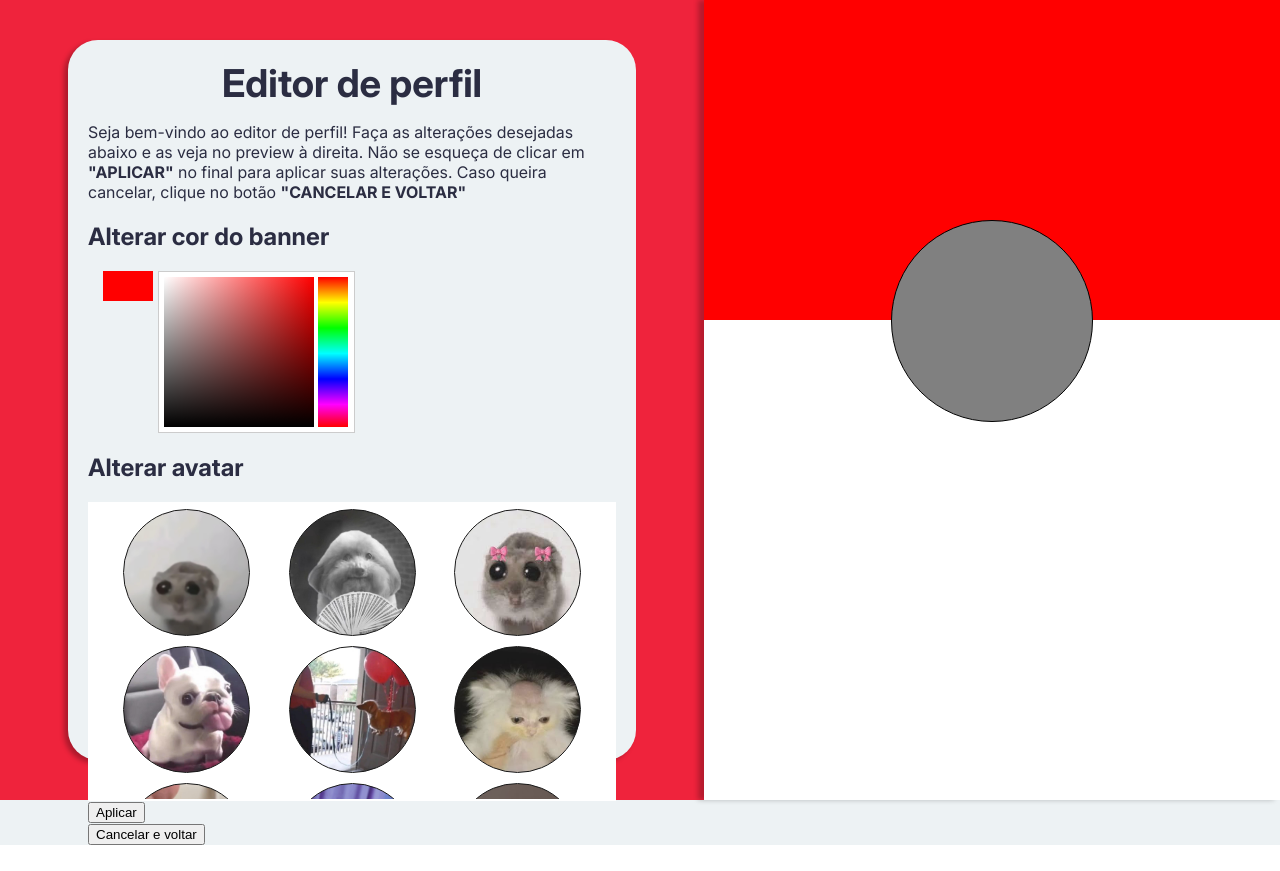
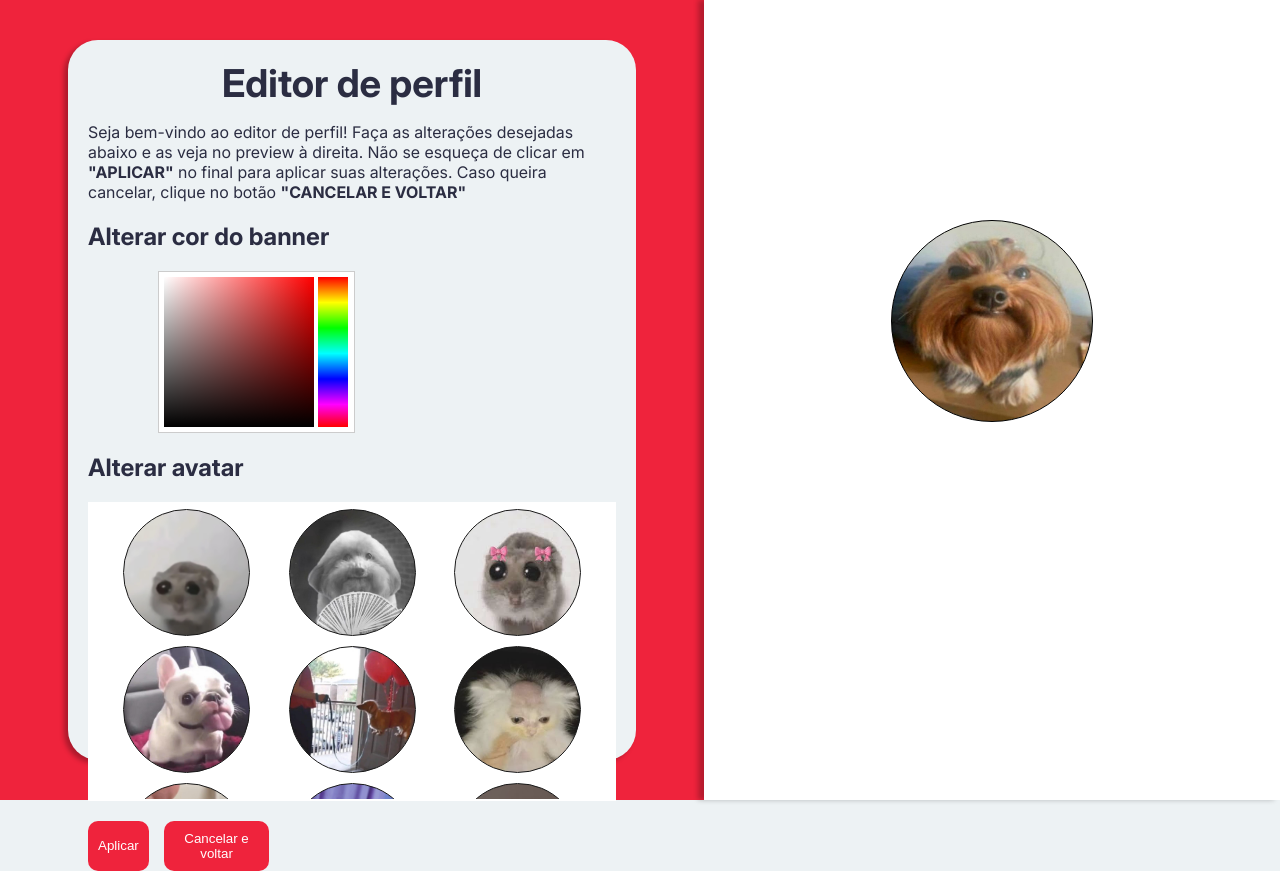
Before and after one commit to Matheus-Forte-Melo/plataforma-ensino, a Django app: page /profile/3/edit in a window 1280 px wide. Before the commit the page ends 845 px from the top, so only its background shows below. Run offline with Django 5.2, Linux system fonts and the light colour scheme; a user stored in the database is signed in; data comes from the database, SQL or seed files in the repository; both versions use the stored data as it was after the commit.

Commit message:
update QoL

```diff
--- a/app_projeto_ensino/models.py
+++ b/app_projeto_ensino/models.py
@@ -10,7 +10,7 @@ class CustomUser(AbstractUser):
     pontuacao = models.IntegerField(default=0, blank=True, null=True)
     fase = models.IntegerField(default=1, blank=True, null=True)
     mundo = models.IntegerField(default=0, blank=True, null=True)
-    cor_perfil = models.TextField(default="rgba(255, 0, 0, 0)", blank=True, null=True)
+    cor_perfil = models.TextField(default="#D90429", blank=True, null=True)
     avatar = models.TextField(default="avt22", blank=True, null=True)
     first_name = None
     last_name = None
--- a/app_projeto_ensino/static/scripts/profile-edit.js
+++ b/app_projeto_ensino/static/scripts/profile-edit.js
@@ -3,6 +3,8 @@ let avatar_preview = document.getElementById('profile-selected-avatar');
 let banner_preview = document.getElementById('profile-banner');
 let selectedAvatarInput = document.getElementById('selected_avatar');
 let rgbaColorInput = document.getElementById('rgba_color');
+
+avatar_preview.id = img_atual
 
 Array.from(opcoes_avatar).forEach(avt_op => {
   avt_op.addEventListener('click', function() {
--- a/app_projeto_ensino/static/styles/profile-edit.css
+++ b/app_projeto_ensino/static/styles/profile-edit.css
@@ -47,8 +47,8 @@ canvas:hover {
     flex-shrink: none;
 
     padding: 5px;
-    border: 2px solid white;
-    background-color: white;
+    border: 2px solid var(--background_geral);
+    background-color: var(--background_geral);
     height: 285px;
     overflow: scroll;
     gap: 10px;
@@ -124,6 +124,31 @@ canvas:hover {
 .profile-body {
     width: 100%;
     height: 60%;
+}
+
+input[type="submit"], button {
+    border-radius: 10px;
+    padding: 10px 10px 10px 10px;
+    color: white;
+    display: block;
+    background-color: var(--vermelho_secundario);
+    border: none;
+    cursor: pointer;
+}
+
+input[type="submit"]:hover, button:hover {
+    background-color: var(--vermelho_primario);
+
+}
+
+a {
+    width: 20%;
+    text-decoration: none;
+    display: inline-block;
+}
+
+.buttons {
+    display: flex; gap: 15px; margin-top: 20px;
 }
 
 /* Definições de avatar */
--- a/app_projeto_ensino/templates/profile.html
+++ b/app_projeto_ensino/templates/profile.html
@@ -10,7 +10,7 @@
     <link rel="stylesheet" href="{% static 'styles/profile.css' %}">
 </head>
 <body onload="toggleTema()">
-    <div class="red-section" id="banner" style="background-color: {{ user.cor_perfil }};">
+    <div class="red-section" id="banner" style='background-color: {{ user.cor_perfil }};'>
         <header>
             <nav>
                 <a class="first_a" href="{% url 'home' %}">HOME</a>
--- a/app_projeto_ensino/templates/profile_edit.html
+++ b/app_projeto_ensino/templates/profile_edit.html
@@ -20,7 +20,7 @@
                 <input type="hidden" name="rgba_color" id="rgba_color" value="">
 
                 <h2>Alterar cor do banner</h2>
-                <label for="color-input" id="color-label" style="background-color: red"></label>
+                <label for="color-input" id="color-label" style="background-color: {{ user.cor_perfil }}"></label>
                 <input type="checkbox" id="color-input" checked></input>
 
                 <div id="color-picker">
@@ -59,17 +59,25 @@
                     <div class="avatar" id="avt27"></div>
                     <div class="avatar" id="avt28"></div>
                 </div>
-                <input type="submit" value="Aplicar">
+
+                <div class="buttons">
+                    <input type="submit" value="Aplicar">
+                    <a href="{% url 'profile' user.pk %}"><button type="button">Cancelar e voltar</button></a>
+                </div>
             </form>
-            <a href="{% url 'profile' user.pk %}"><button>Cancelar e voltar</button></a>
+
 
 
         </div>
     </section>
     <section class="profile-preview" >
-        <div class="profile-banner" id="profile-banner"></div>
+        <div class="profile-banner" style="background-color: {{ user.cor_perfil }};" id="profile-banner"></div>
         <div class="profile-selected-avatar" id="profile-selected-avatar"></div>
     </section>
+    <script>
+        var img_atual = "{{ user.avatar }}";
+    </script>
     <script src="{% static 'scripts/profile-edit.js' %}"></script>
+    <script src="{% static 'scripts/modo_escuro_toggle.js' %}"></script>
 </body>
 </html>
--- a/app_projeto_ensino/templates/world1.html
+++ b/app_projeto_ensino/templates/world1.html
@@ -812,7 +812,7 @@
 
     <script src="{% static 'scripts/map_script.js' %}"></script> <!-- A lógica de exibição -->
     <script src="{% static 'scripts/logica_conteudo.js' %}"> </script> <!-- A lógica por tras de requests e restricoes -->
-    <script src="{% static 'scripts/modo_escuro_toggle.js' %}"></script>
+
 
 </body>
 </html>
--- a/app_projeto_ensino/views.py
+++ b/app_projeto_ensino/views.py
@@ -73,16 +73,17 @@ def profile(request, pk):
 
 @login_required
 def profileEdit(request, pk):
+    user = models.CustomUser.objects.get(pk=pk)
 
     if request.method == 'POST':
-        user = models.CustomUser.objects.get(pk=pk)
         user.avatar = request.POST.get('selected_avatar')
         user.cor_perfil = request.POST.get('rgba_color')
         user.save()
 
         return redirect(reverse('profile', kwargs={'pk': user.pk}))
 
-    return render(request, 'profile_edit.html')
+    context = {'user': user}
+    return render(request, 'profile_edit.html', context)
 
 @login_required(login_url="signin") # Usar parada de permission e acesso do django para restringir acesso aos niveis superiores
 def world1(request):
```
Also changed, not shown: app_projeto_ensino/static/scripts/logica_conteudo.js (+11 -0 lines), app_projeto_ensino/static/scripts/map_script.js (+11 -16 lines), app_projeto_ensino/migrations/0010_alter_customuser_cor_perfil.py (added), db.sqlite3.
